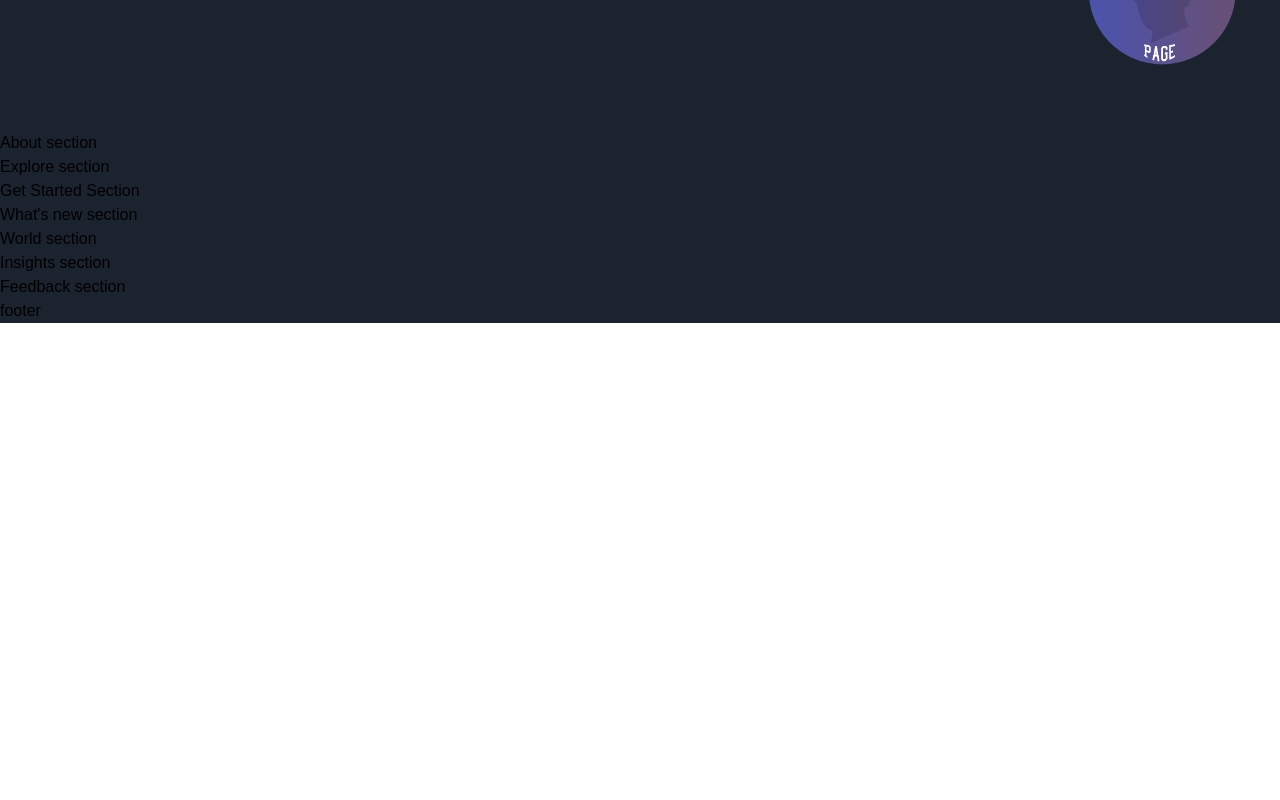
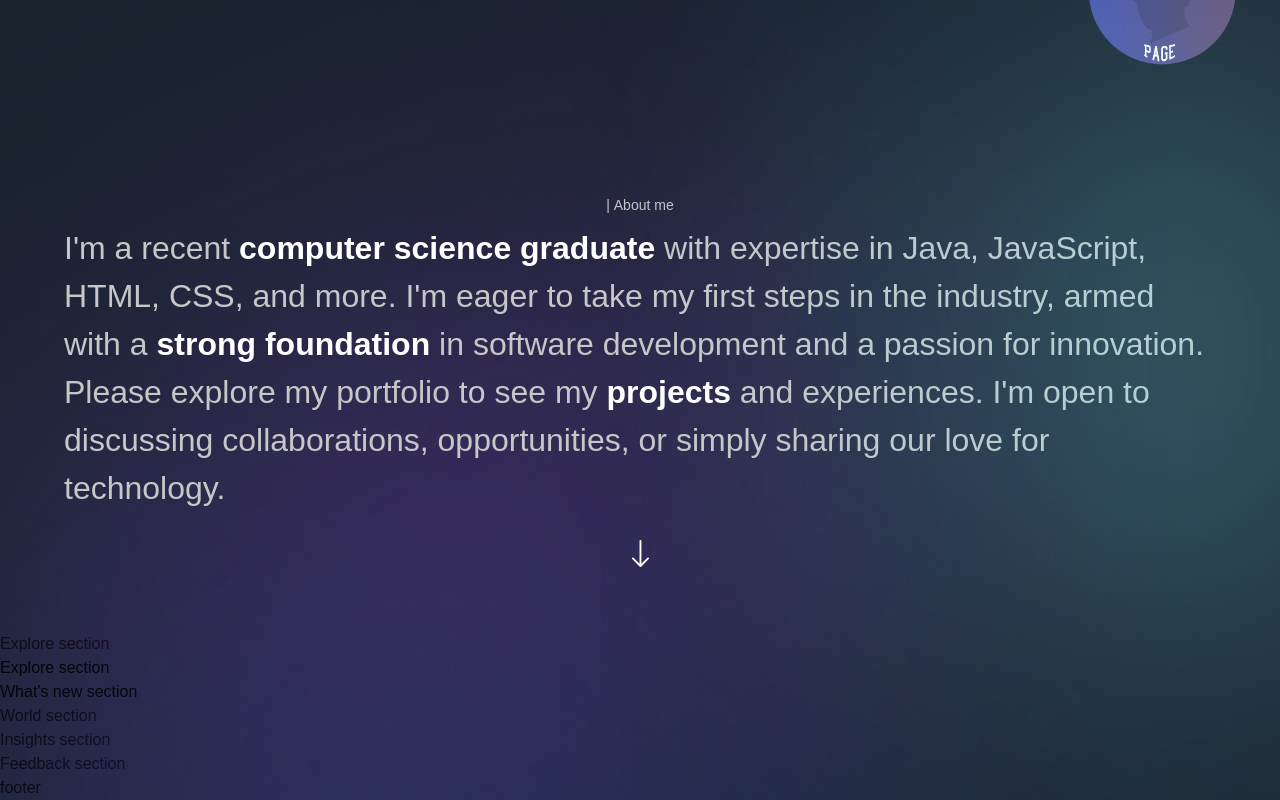
Before and after one commit to JayUnitTest/PlusUltraPortfolio, a Next.js app: page / in a window 1280 px wide. Shown: the part 997-1797 px from the top of the page. Before the commit the page ends 1320 px from the top, so only its background shows below. Built offline with nearby package versions, Linux system fonts and the light colour scheme; a web font is replaced by a local one.

Commit message:
About Me
About me section added + scroll animations

About me text with bold font + animations + arrow

-- change hero section, not fan of banner style,. maybe go for circle? text left circle right?

```diff
--- a/app/page.js
+++ b/app/page.js
@@ -1,14 +1,21 @@
 import { Footer, Navbar } from '../components';
-import { About, Explore, Feedback, GetStarted, Hero, Insights, WhatsNew, World } from '../sections';
+import { About, Feedback, Projects, Hero, Insights, Contacts, World } from '../sections';
+import Tech from '../sections/Tech';
 
 const Page = () => (
   <div className="bg-primary-black overflow-hidden">
     <Navbar />
     <Hero />
-    <About />
-    <Explore />
-    <GetStarted />
-    <WhatsNew />
+    <div className="relative">
+      <About />
+      <div className="gradient-03 z-0" />
+      <Tech />
+    </div>
+    <div className="relative">
+      <Projects />
+      <div className="gradient-04 z-0" />
+      <Contacts />
+    </div>
     <World />
     <Insights />
     <Feedback />
--- a/components/CustomTexts.jsx
+++ b/components/CustomTexts.jsx
@@ -1,9 +1,19 @@
 'use client';
 
-export const TypingText = () => (
-  <p>Typing Text</p>
+import { motion } from 'framer-motion';
+import { textContainer, textVariant2 } from '../utils/motion';
+
+export const TypingText = ({ title, textStyles }) => (
+  <motion.p
+    variants={textContainer}
+    className={`font-nor,al text-[14px] text-secondary-white ${textStyles}`}
+  >
+    {Array.from(title).map((letter, index) => (
+      <motion.span variants={textVariant2} key={index}>
+        {letter === ' ' ? '\u00A0' : letter}
+      </motion.span>
+    ))}
+  </motion.p>
 );
 
-export const TitleText = () => (
-  <h2>Title Text</h2>
-);
+export const TitleText = ({ title, textStyles }) => <h2>Title Text</h2>;
--- a/sections/About.jsx
+++ b/sections/About.jsx
@@ -1,8 +1,46 @@
 'use client';
 
+import { motion } from 'framer-motion';
+import { TypingText } from '../components';
+import styles from '../styles';
+import { fadeIn, staggerContainer } from '../utils/motion';
+
 const About = () => (
-  <section>
-    About section
+  <section className={`${styles.paddings} relative z-10`}>
+    <div className="gradient-02 z-0" />
+    <motion.div
+      variants={staggerContainer}
+      initial="hidden"
+      whileInView="show"
+      viewport={{ once: false, amount: 0.25 }}
+      className={`${styles.innerWidth} mx-auto ${styles.flexCenter} flex-col`}
+    >
+      <TypingText title="| About me" textStyles="text-center" />
+      <motion.p
+        variants={fadeIn('up', 'tween', 0.2, 1)}
+        className="mt-[8px] font-normal sm:text-[32px] text-[20px] text center text-secondary-white"
+      >
+        I'm a recent
+        <span className="font-extrabold text-white">
+          {' '}
+          computer science graduate{' '}
+        </span>
+        with expertise in Java, JavaScript, HTML, CSS, and more. I'm eager to
+        take my first steps in the industry, armed with a
+        <span className="font-extrabold text-white"> strong foundation </span>
+        in software development and a passion for innovation. Please explore my
+        portfolio to see my
+        <span className="font-extrabold text-white"> projects </span>
+        and experiences. I'm open to discussing collaborations, opportunities,
+        or simply sharing our love for technology.
+      </motion.p>
+      <motion.img
+        variants={fadeIn('up', 'tween', 0.3, 1)}
+        src="/arrow-down.svg"
+        alt="down-arrow"
+        className="w-[18px] h-[28px] object-contain mt-[28px]"
+      />
+    </motion.div>
   </section>
 );
 
--- a/sections/WhatsNew.jsx
+++ b/sections/Contacts.jsx
@@ -1,9 +1,9 @@
 'use client';
 
-const WhatsNew = () => (
+const Contacts = () => (
   <section>
     What's new section
   </section>
 );
 
-export default WhatsNew;
+export default Contacts;
--- /dev/null
+++ b/sections/Projects.jsx
@@ -0,0 +1,9 @@
+'use client';
+
+const Projects = () => (
+  <section>
+    Explore section
+  </section>
+);
+
+export default Projects;
--- a/sections/Explore.jsx
+++ b/sections/Tech.jsx
@@ -1,9 +1,9 @@
 'use client';
 
-const Explore = () => (
+const Tech = () => (
   <section>
     Explore section
   </section>
 );
 
-export default Explore;
+export default Tech;
```
Also changed, not shown: sections/index.js (+6 -4 lines).
